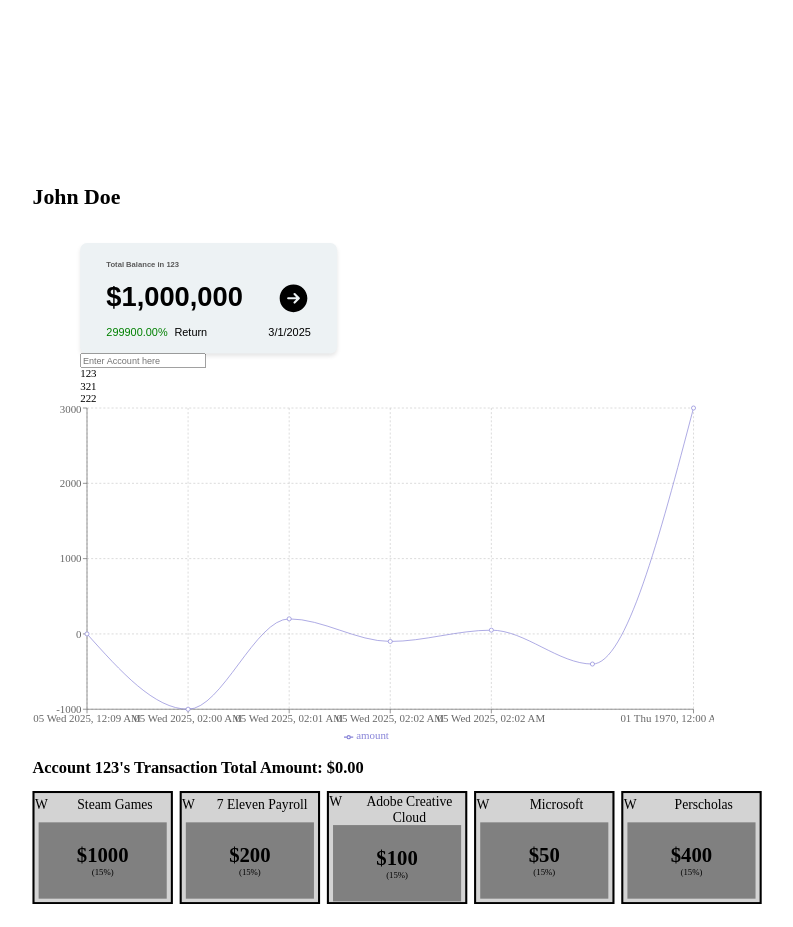
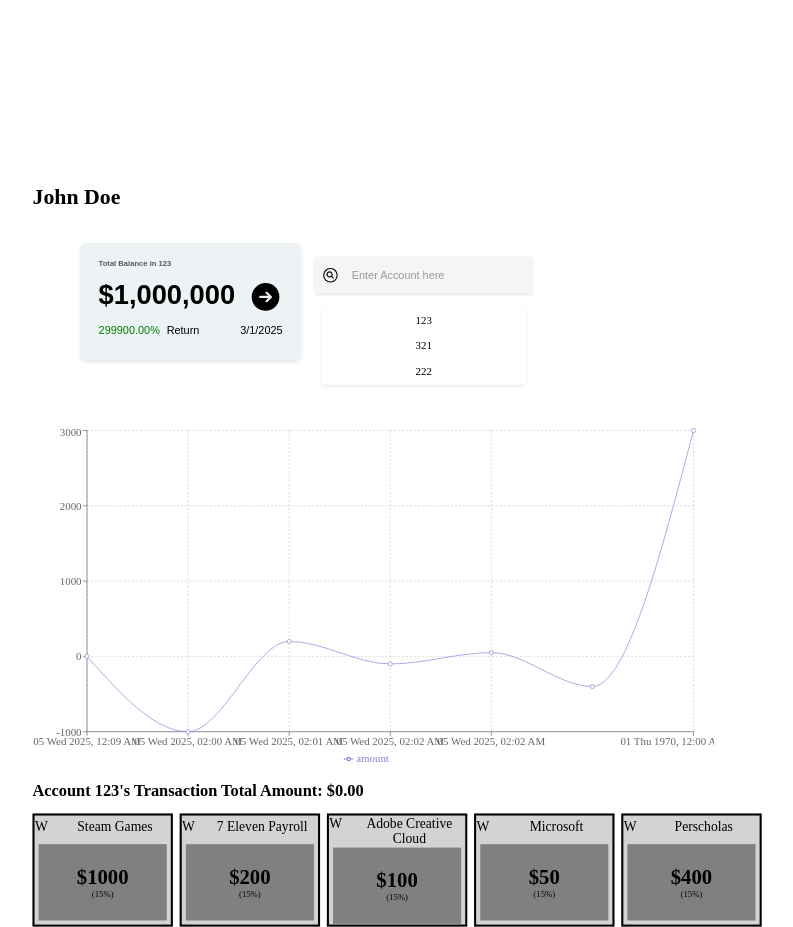
Before and after one commit to sstokesgmu/Budget-Me-App, a React (Vite) app: page / in a window 1280 px wide. Both pictures are taken after a click on the icon 544 px from the left and 298 px from the top of the page. Shown: the top 927 px of the page, without its empty margins (251-1044 px from the left). Before the commit the page ends 904 px from the top, so only its background shows below. Built offline with nearby package versions, Linux system fonts and the light colour scheme.

Commit message:
Added styles to the search bar

```diff
--- a/src/components/Debrief.jsx
+++ b/src/components/Debrief.jsx
@@ -23,13 +23,10 @@ export default function Debrief({
   {
     setOptions(previous => !previous);
   }
-
-
-
-  //fsor each character return a span insert '$' at the start of the string
+  //for each character return a span insert '$' at the start of the string
   let digitContainer = FORMATTER.format(totalAmount ?? 0).split("");
   return (
-    <>
+    <section className={classes.container}>
         <section className={classes.card}>
           <div>
             {/*Debrief-show account information */}
@@ -88,6 +85,6 @@ export default function Debrief({
                 dropdownConfig?.func(value)
               }
             }/>}
-    </>
+    </section>
   );
 }
--- a/src/components/Debrief.module.css
+++ b/src/components/Debrief.module.css
@@ -1,12 +1,19 @@
+.container {
+    display: flex;
+    width: 900px;
+    height: 270px;
 
+}
 
 .card {
     background-color: #edf2f4;
     border-radius: 10px;
     box-shadow: 0 4px 6px rgba(0, 0, 0, 0.1);
     padding: .5% 3%;
-    width: 300px;
+    width: 100%;
+    height: 60%;
     font-family: Arial, sans-serif;
+    flex: 0 0 30%;
 }
 
 .card  h5 {
--- /dev/null
+++ b/src/components/SearchableDropDown.module.css
@@ -0,0 +1,62 @@
+.container {
+    display: flex;
+    flex-direction: column;
+    align-items: center;
+    padding: 20px;
+    position: relative; /* Make sure the list is positioned relative to the container */
+  }
+
+  .searchBarContainer {
+    display: flex;
+    align-items: center;
+    background-color: #f5f5f5;
+    border-radius: 5px;
+    padding: 10px;
+    width: 300px;
+    margin-bottom: 10px;
+    box-shadow: 0 2px 5px rgba(0, 0, 0, 0.1);
+  }
+
+  .searchBarContainer svg {
+    margin-right: 10px;
+  }
+
+  .searchBarContainer input {
+    border: none;
+    outline: none;
+    width: 100%;
+    padding: 8px;
+    background-color: transparent;
+    font-size: 16px;
+    color: #333;
+  }
+
+  .searchBarContainer input::placeholder {
+    color: #999;
+  }
+
+  .list {
+    display: flex; /* Always visible */
+    flex-direction: column;
+    align-items: center;
+    width: 300px; /* Ensure the dropdown matches the width of the input */
+    background-color: #fff;
+    border-radius: 5px;
+    box-shadow: 0 2px 5px rgba(0, 0, 0, 0.1);
+    margin-top: 10px; /* Add space between the input and dropdown */
+    z-index: 10;
+    max-height: 55%;
+    overflow-y: auto;
+    overflow-x:hidden;
+  }
+
+  .list div {
+    padding: 10px;
+    cursor: pointer;
+    width: 100%;
+    text-align: center;
+  }
+
+  .list div:hover {
+    background-color: #f0f0f0;
+  }
--- a/src/components/SearchableDropdown.jsx
+++ b/src/components/SearchableDropdown.jsx
@@ -1,15 +1,11 @@
 import {useState,} from 'react';
+import classes from './SearchableDropDown.module.css'
 
 export default function SearchableDropdown({options, handleChange}) {
     options.forEach((element, index, array) =>
       {array[index] = typeof element === 'string' ? element : String(element)});
-
-
     const [query, setQuery] = useState('');
     //Todo: handle selecting an item,
-
-
-
     //Todo: cleanup
 
 //   useEffect(() => {
@@ -29,7 +25,12 @@ export default function SearchableDropdown({options, handleChange}) {
     handleChange(option);
   }
   return (
-    <div>
+    <section className={classes.container}>
+      <div className={classes.searchBarContainer}>
+          <svg xmlns="http://www.w3.org/2000/svg" fill="none" viewBox="0 0 24 24" stroke-width="1.5" width='2em' stroke="currentColor" class="size-1">
+        <path stroke-linecap="round" stroke-linejoin="round" d="m15.75 15.75-2.489-2.489m0 0a3.375 3.375 0 1 0-4.773-4.773 3.375 3.375 0 0 0 4.774 4.774ZM21 12a9 9 0 1 1-18 0 9 9 0 0 1 18 0Z" />
+        </svg>
+
         <input
           type="text"
           name="choosingAnAccount"
@@ -37,7 +38,8 @@ export default function SearchableDropdown({options, handleChange}) {
           onChange ={(e) => {setQuery(e.target.value)}}
         >
         </input>
-      <div>
+      </div>
+      <div className={classes.list}>
             {filter(options).map((option,index) =>
                 {
                     return(
@@ -48,7 +50,7 @@ export default function SearchableDropdown({options, handleChange}) {
                 })
             }
       </div>
-    </div>
+    </section>
   );
 }
 
```
Also changed, not shown: src/pages/Dashboard.jsx (line endings or trailing spaces). Lines whose indentation alone changed are shown as unchanged.
